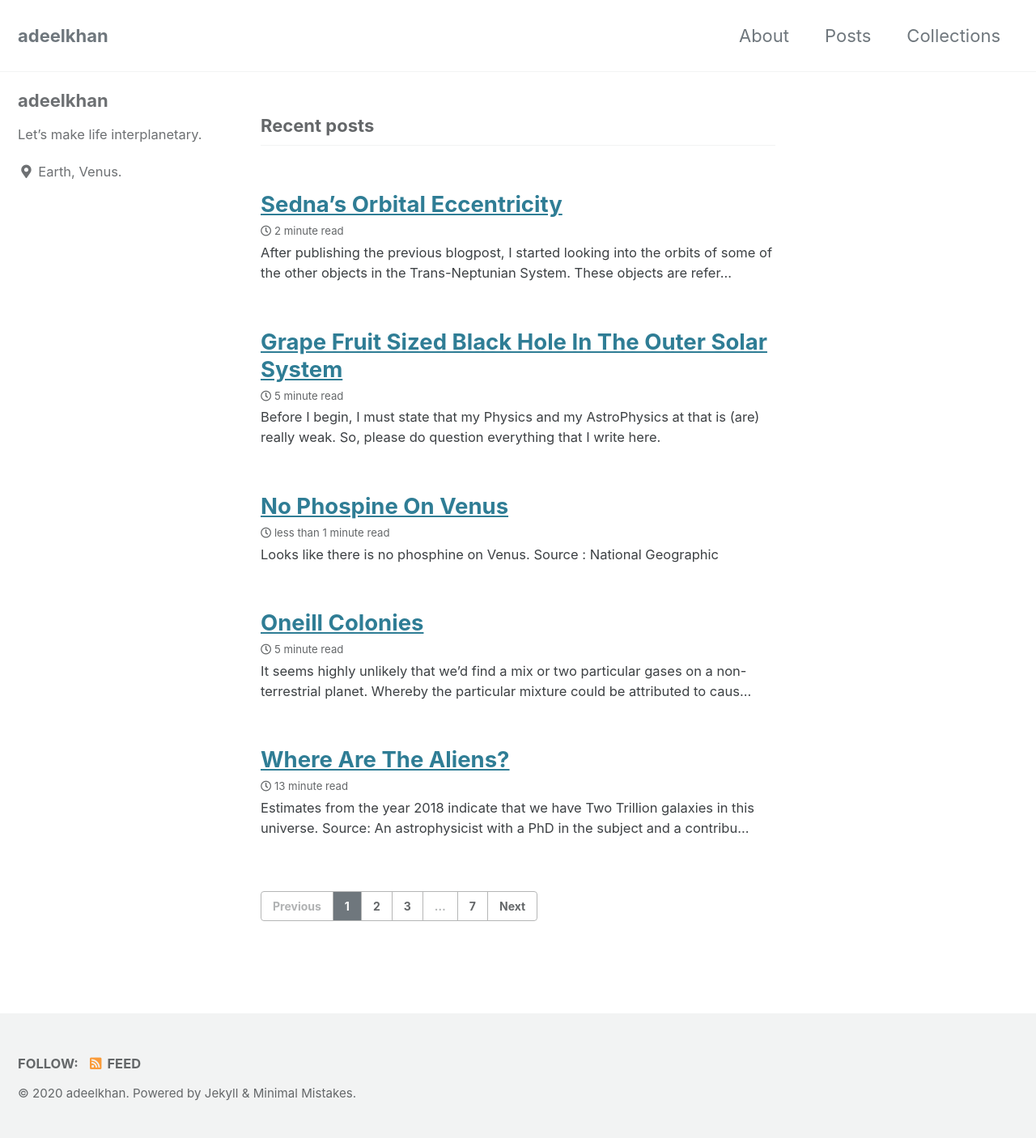
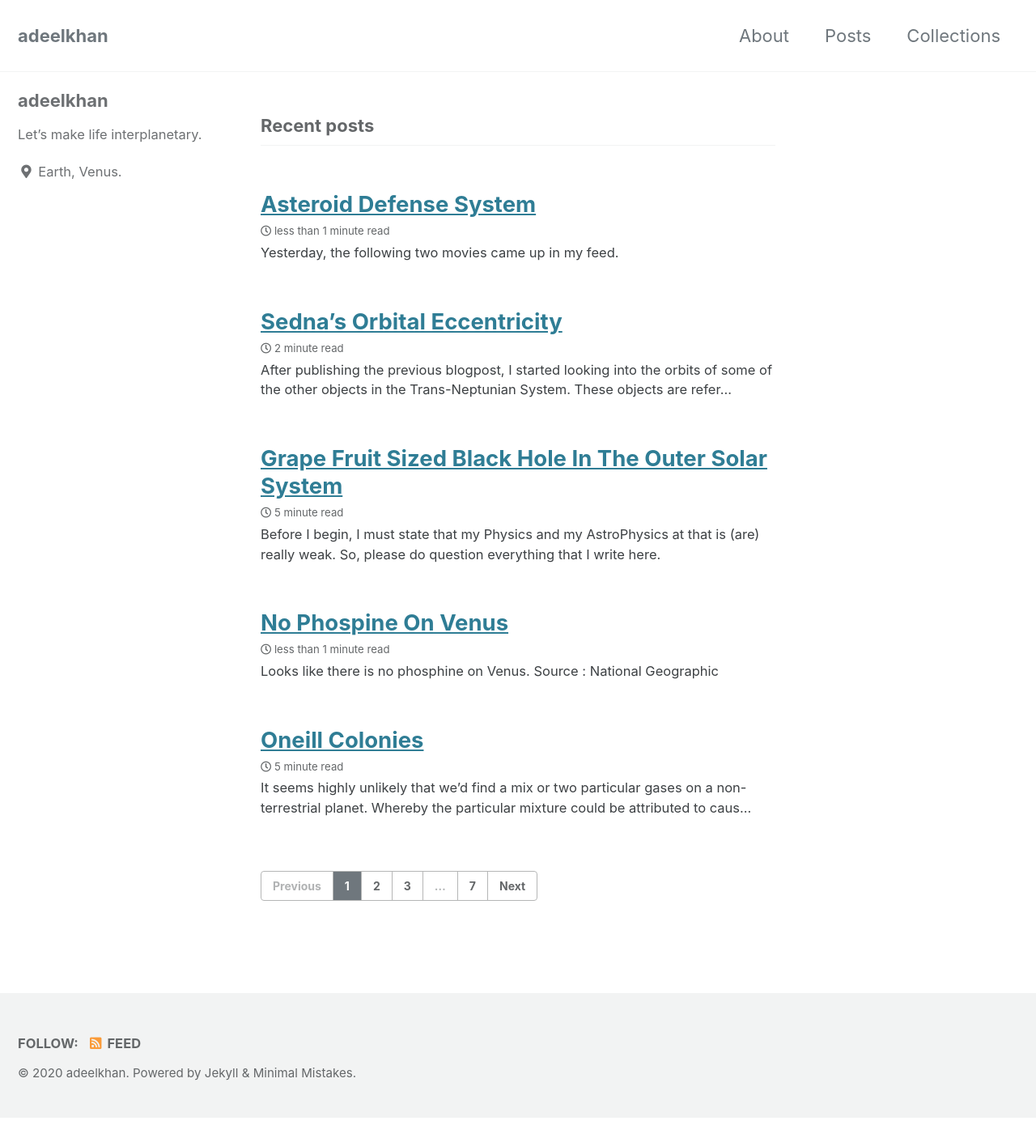
Before and after one commit to stellardreams/stellardreams.github.io, a Jekyll site: the page built from index.html, in a window 1280 px wide. Shown: the whole page at 81% size. Built offline with Jekyll 4.4.1, drawn with Linux system fonts in a browser that asks for light colours; cached includes are drawn as plain includes; the list of posts is cut into pages by our own code; after the commit the page ends 1381 px from its top, so only the background shows below that; some of the changed lines change nothing that is shown.

Commit message:
Update and rename Asteroid-Defense.md to 2020-11-03-Asteroid-Defense-System.md
Edit.

```diff
--- a/_posts/Asteroid-Defense.md
+++ b/_posts/2020-11-03-Asteroid-Defense-System.md
@@ -7,6 +7,6 @@ The second movie/documentary is a Germany-American production titled [Super Come
 |  Movie  | Release Date  | Storyline | Other Notes |
 | :------------- | :-------------: | :-------------: | :-------------: |
 | `[The Day After](https://www.imdb.com/title/tt0085404/)` |1983| Soviet and American nukes go off. The devastating effects are witnessed, focusing on a small town in Eastern Kansas. | * Starring familiar faces like [John Lithgow](https://www.imdb.com/name/nm0001475/). [Harry and the Hendersons](https://www.imdb.com/title/tt0093148/) was a cool tv show * Also, [Steve Guttenberg](https://www.imdb.com/name/nm0000430/?ref_=tt_cl_t3) whom I recall from movies like [Three men and a baby](https://www.imdb.com/title/tt0094137/?ref_=nm_knf_t1) and the hilarious [Police Academy Franchise](https://en.wikipedia.org/wiki/Police_Academy_(franchise)). I had never seen Steve Guttenberg doing such a serious role before. |
-| `` ||
+| `` || | |
 
-This blogpost is is a workin progress. As of 17:11 Eastern time.
+This blogpost is is a work in progress. As of 17:11 Eastern time.
```
